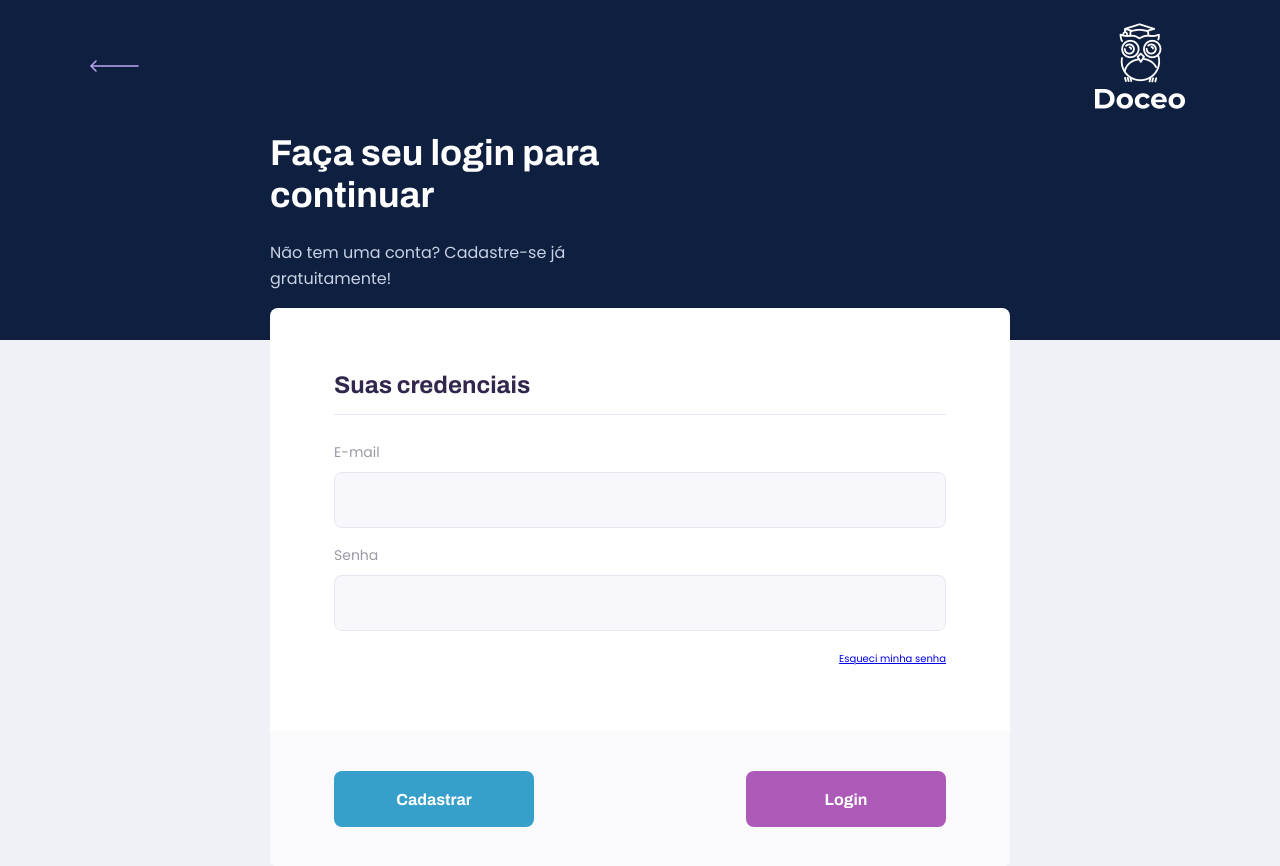
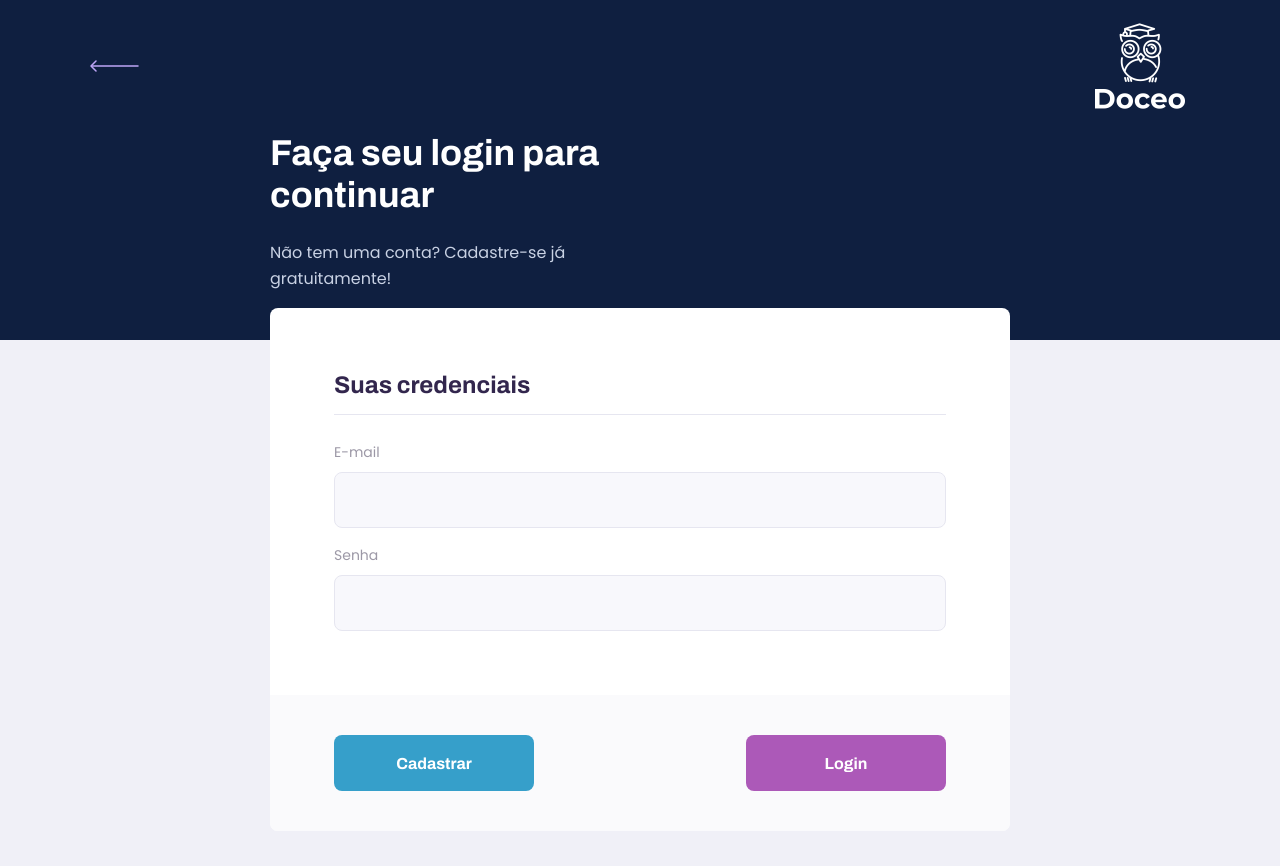
Before and after one commit to LucasCruz2773/doceo, a React (Create React App) app: page /login in a window 1280 px wide. After the commit the page ends 831 px from the top, so only its background shows below. Built offline with nearby package versions, Linux system fonts and the light colour scheme; the HTML template or start-up script is replaced by a standard one.

Commit message:
removendo alarmes

```diff
--- a/src/components/TeacherItem/index.tsx
+++ b/src/components/TeacherItem/index.tsx
@@ -37,6 +37,7 @@ const TeacherItem: React.FC<Teacher> = ({avatar, bio, cost, name, subject, whats
                 </p>
                 <a
                     target="_blank"
+                    rel='noreferrer'
                     href={`https://wa.me/${whatsapp}`}
                 >
                     <img src={whatsappIcon} alt="Whatsapp"/>
--- a/src/pages/Login/index.tsx
+++ b/src/pages/Login/index.tsx
@@ -42,9 +42,9 @@ function Login(){
                             type="password"
                             onChange={(e) => {setPassword(e.target.value)}}
                         />
-                        <p className="forgot-password">
-                            <a href="javascript:void(0)">Esqueci minha senha</a>
-                        </p>
+                        {/* <p className="forgot-password">
+                            <a href="#">Esqueci minha senha</a>
+                        </p> */}
                     </fieldset>
                     <footer>
                         <p>
--- a/src/pages/Score/index.tsx
+++ b/src/pages/Score/index.tsx
@@ -1,4 +1,4 @@
-import React, { useState } from 'react'
+import React from 'react'
 
 import PageHeader from '../../components/PageHeader';
 
--- a/src/pages/TeacherList/index.tsx
+++ b/src/pages/TeacherList/index.tsx
@@ -1,11 +1,10 @@
-import React, { useState, FormEvent } from 'react'
+import React, { useState } from 'react'
 
 import PageHeader from '../../components/PageHeader';
-import TeacherItem, { Teacher } from '../../components/TeacherItem';
+import TeacherItem from '../../components/TeacherItem';
 import Input from '../../components/Input';
 import Select from '../../components/Select';
 
-import api from '../../services/api';
 
 import './styles.css';
 
```
Also changed, not shown: 1 other file (tests, documents, lock files or other folders).
